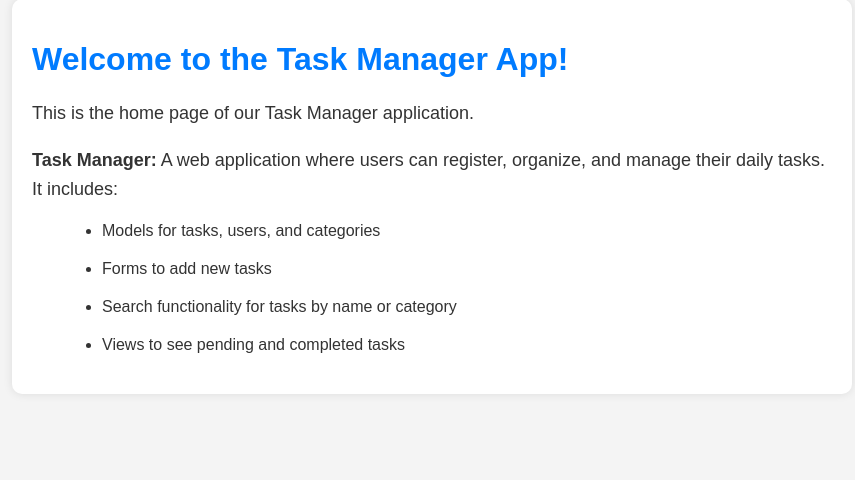
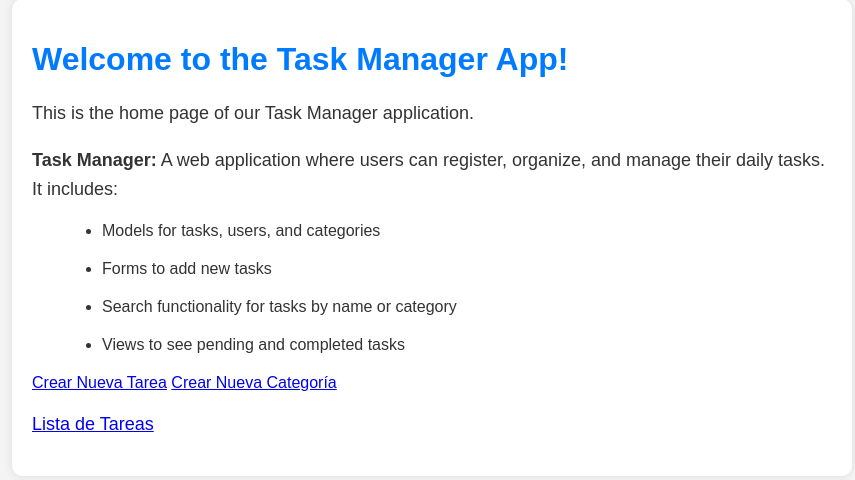
Before and after one commit to rosanavanesavasquez/Tercera_pre_entregaVasquez, a Django app: page /TaskManagerApp/ in a window 1280 px wide. Shown: the part 168-648 px from the top of the page, without its empty margins (208-1063 px from the left). Run offline with Django 5.2, Linux system fonts and the light colour scheme.

Commit message:
formularios de creación de categorías y tareas

```diff
--- a/TaskMaster/TaskManagerApp/templates/TaskManagerApp/home.html
+++ b/TaskMaster/TaskManagerApp/templates/TaskManagerApp/home.html
@@ -1,5 +1,4 @@
 {% load static %}
-
 <!DOCTYPE html>
 <html lang="en">
 <head>
@@ -56,6 +55,14 @@
             <li>Views to see pending and completed tasks</li>
             <!-- Agrega más elementos de la lista según sea necesario -->
         </ul>
+        <!-- Agrega el enlace al formulario para crear una nueva tarea -->
+        <a href="{% url 'crear_tarea' %}">Crear Nueva Tarea</a>
+
+        <!-- Agrega el enlace al formulario para crear una nueva categoría -->
+        <a href="{% url 'crear_categoria' %}">Crear Nueva Categoría</a>
+        <p><a href="{% url 'tareas' %}">Lista de Tareas</a></p>
     </div>
+
+
 </body>
 </html>
--- a/TaskMaster/TaskManagerApp/urls.py
+++ b/TaskMaster/TaskManagerApp/urls.py
@@ -1,5 +1,5 @@
 from django.urls import path
-from .views import homeview, list_view, index, tareas, detalle_tarea
+from .views import homeview, list_view, index, tareas, detalle_tarea, crear_tarea, crear_categoria
 
 urlpatterns = [
     path('', homeview, name='home'),  # Página de inicio
@@ -7,4 +7,6 @@ urlpatterns = [
     path('index/', index, name='index'),  # Página de índice
     path('tareas/', tareas, name='tareas'),  # Página de todas las tareas
     path('detalle_tarea/<int:tarea_id>/', detalle_tarea, name='detalle_tarea'),  # Detalle de tarea
+    path('crear_tarea/', crear_tarea, name='crear_tarea'),  # Vista para crear una nueva tarea
+    path('crear-categoria/', crear_categoria, name='crear_categoria')
 ]
--- a/TaskMaster/TaskManagerApp/views.py
+++ b/TaskMaster/TaskManagerApp/views.py
@@ -1,6 +1,7 @@
-from django.shortcuts import render
+from django.shortcuts import render, redirect
 from django.http import HttpResponse
 from TaskManagerApp.models import Tarea
+from .forms import TareaForm, CategoriaForm
 
 def homeview(request):
     return render(request, "TaskManagerApp/home.html")
@@ -22,3 +23,27 @@ def detalle_tarea(request, tarea_id):
     # Obtener los detalles de una tarea específica
     tarea = Tarea.objects.get(pk=tarea_id)
     return render(request, 'TaskManagerApp/detalle_tarea.html', {'tarea': tarea})
+
+def crear_tarea(request):
+    if request.method == 'POST':
+        form = TareaForm(request.POST)
+        if form.is_valid():
+            tarea = form.save(commit=False)
+            # Asegurarse de que la fecha está en el formato correcto antes de guardarla
+            tarea.fecha_limite = form.cleaned_data['fecha_limite']
+            tarea.usuario = request.user  # Asigna el usuario actual al campo usuario
+            tarea.save()
+            return redirect('tareas')  # Redirigir a la página de tareas después de crear la tarea
+    else:
+        form = TareaForm()
+    return render(request, 'TaskManagerApp/crear_tarea.html', {'form': form})
+
+def crear_categoria(request):
+    if request.method == 'POST':
+        form = CategoriaForm(request.POST)
+        if form.is_valid():
+            form.save()
+            return redirect('home')  # Puedes redirigir a cualquier página después de crear la categoría
+    else:
+        form = CategoriaForm()
+    return render(request, 'TaskManagerApp/crear_categoria.html', {'form': form})
```
Also changed, not shown: TaskMaster/TaskManagerApp/forms.py (added, +15 -0 lines), TaskMaster/TaskManagerApp/templates/TaskManagerApp/crear_categoria.html (added, +16 -0 lines), TaskMaster/TaskManagerApp/templates/TaskManagerApp/crear_tarea.html (added, +19 -0 lines), TaskMaster/TaskManagerApp/templates/TaskManagerApp/tareas.html (+21 -0 lines), TaskMaster/db.sqlite3.
